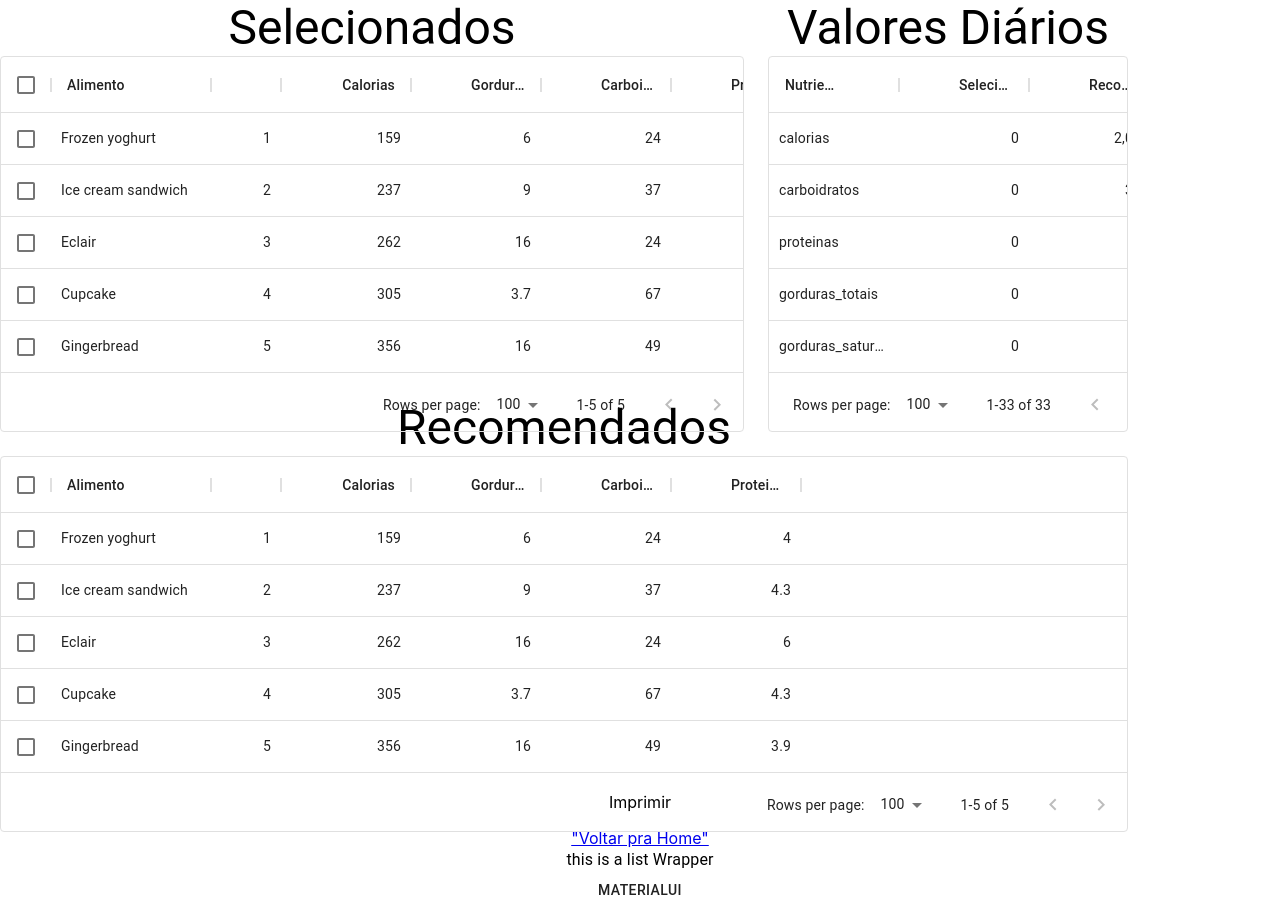
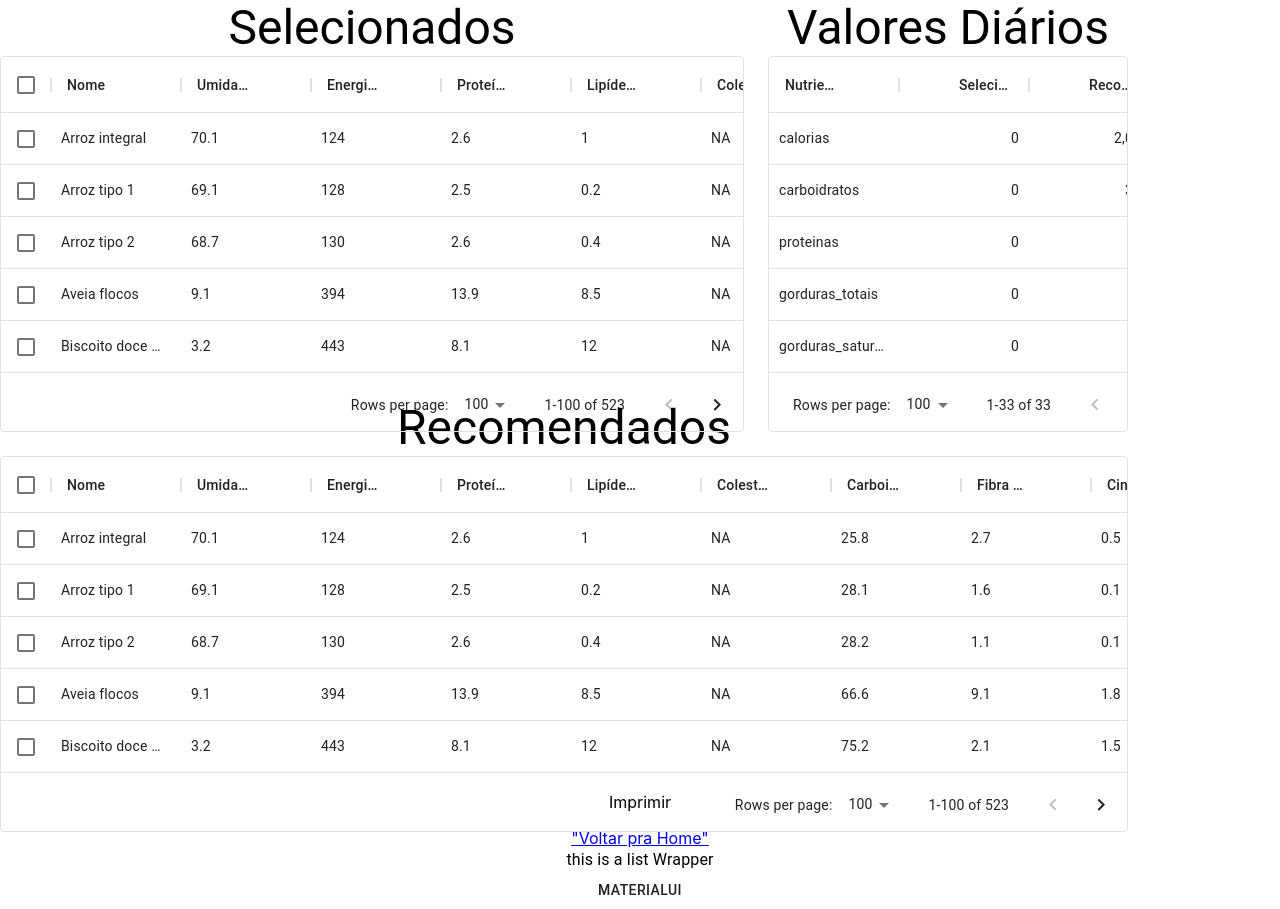
Before and after one commit to istrangeloop/engsoft-TP, a React (Create React App) app in the folder dietario/: page /dieta in a window 1280 px wide. Built offline with nearby package versions, Linux system fonts and the light colour scheme.

Commit message:
Substitui alimentos mock pelos dados reais

```diff
--- a/dietario/src/Dieta.jsx
+++ b/dietario/src/Dieta.jsx
@@ -1,82 +1,89 @@
-import React from 'react'
-import { Link } from 'react-router-dom'
-import { Box, Grid, Typography } from '@material-ui/core'
-import { DataGrid } from '@material-ui/data-grid';
-import TypoGraphy from '@material-ui/core/Typography'
-import { valoresDiarios } from './utils.js'
+import React from "react";
+import { Link } from "react-router-dom";
+import { Box, Grid, Typography } from "@material-ui/core";
+import { DataGrid } from "@material-ui/data-grid";
+import TypoGraphy from "@material-ui/core/Typography";
+import { valoresDiarios } from "./utils.js";
+import * as foodNutrients from "./foodNutrients.js";
 
-
-const TabelaValoresDiarios = props => {
-
+const TabelaValoresDiarios = (props) => {
   const cols2 = [
-        { field: 'nome', headerName: 'Nutriente', width: 130 },
-        { field: 'selecionado', headerName: 'Selecionado', type: 'number', width: 130 },
-        { field: 'recomendado', headerName: 'Recomendado', type: 'number', width: 130 },
-        { field: 'unidade', headerName: 'Unidade', width: 130 },
+    { field: "nome", headerName: "Nutriente", width: 130 },
+    { field: "selecionado", headerName: "Selecionado", type: "number", width: 130 },
+    { field: "recomendado", headerName: "Recomendado", type: "number", width: 130 },
+    { field: "unidade", headerName: "Unidade", width: 130 },
   ];
 
   const rows = valoresDiarios.map((item) => {
-        return {id: item.id, nome: item.nome, selecionado: 0, recomendado: item.valor, unidade: item.unidade}
-    })
-    console.log(rows)
+    return { id: item.id, nome: item.nome, selecionado: 0, recomendado: item.valor, unidade: item.unidade };
+  });
+  console.log(rows);
   return (
     <>
-            <TypoGraphy variant="h3" component="h2" >
+      <TypoGraphy variant="h3" component="h2">
         Valores Diários
       </TypoGraphy>
       <DataGrid rows={rows} columns={cols2} />
     </>
-    )
-}
+  );
+};
 
 // este componente é a interface que contém o que será exibido na tela
 
-const Dieta = props => {
+class Dieta extends React.Component {
+  constructor(props) {
+    super(props);
+    this.state = {
+      initialized: false,
+      columns: [],
+      rows: [],
+    };
+  }
 
-    // mock data
-    const columns = [
-        {
-            field: 'nome',
-            headerName: 'Alimento',
-            description: 'Nome do alimento',
-            sortable: true,
-            width: 160,
-            //valueGetter: (params) =>
-            //  `${params.getValue('firstName') || ''} ${params.getValue('lastName') || ''}`,
-          },
-        { field: 'id', headerName: 'ID', type: 'number', width: 70 },
-        { field: 'calorias', headerName: 'Calorias', type: 'number', width: 130 },
-        { field: 'gordura', headerName: 'Gorduras', type: 'number', width: 130 },
-        { field: 'carboidratos', headerName: 'Carboidratos', type: 'number', width: 130 },
-        { field: 'proteinas', headerName: 'Proteinas', type: 'number', width: 130 },
-      ];
+  async componentDidMount() {
+    await foodNutrients.init();
 
-    const rows = [
-        { id: 1, nome: 'Frozen yoghurt', calorias: 159, gordura: 6.0, carboidratos: 24, proteinas: 4.0},
-        { id: 2, nome: 'Ice cream sandwich', calorias: 237, gordura: 9.0, carboidratos: 37, proteinas: 4.3},
-        { id: 3, nome: 'Eclair', calorias: 262, gordura: 16.0,carboidratos:  24, proteinas:  6.0},
-        { id: 4, nome: 'Cupcake', calorias:  305, gordura: 3.7, carboidratos: 67, proteinas: 4.3},
-        { id: 5, nome: 'Gingerbread', calorias: 356, gordura: 16.0,carboidratos:  49,proteinas:  3.9},
-      ];
-    ///
+    const no_value = { Tr: 0, "*": -1, NA: -2, "": -3 };
+    const units = foodNutrients.getUnits();
+    this.setState({
+      columns: foodNutrients
+        .getColumns()
+        .map((x, i) => {
+          return {
+            field: x,
+            headerName: units[i] ? `${x} (${units[i]})` : x,
+            width: 130,
+            sortComparator: (v1, v2) => (v1 in no_value ? no_value[v1] : v1) - (v2 in no_value ? no_value[v2] : v2),
+          };
+        })
+        .slice(1),
+    });
 
+    this.setState({ rows: foodNutrients.getFoods() });
+
+    this.setState({ initialized: true });
+  }
+
+  render() {
     return (
       <>
-            <Grid container spacing={3} style={{ width: '90%' }} justify="center">
+        <Grid container spacing={3} style={{ width: "90%" }} justify="center">
           <Grid item xs={8} style={{ height: 400 }}>
             <TypoGraphy variant="h3" component="h2">
               Selecionados
             </TypoGraphy>
-                    <DataGrid rows={rows} columns={columns} checkboxSelection />
+            <DataGrid rows={this.state.rows} columns={this.state.columns} checkboxSelection />
           </Grid>
           <Grid item xs={4} style={{ height: 400 }}>
             <TabelaValoresDiarios />
           </Grid>
-                <Grid item xs={12} style={{ height: 400, width: '60%' }}>
-                    <Box><TypoGraphy variant="h3" component="h2">
+          <Grid item xs={12} style={{ height: 400, width: "60%" }}>
+            <Box>
+              <TypoGraphy variant="h3" component="h2">
                 Recomendados
-                    </TypoGraphy></Box>
-                    <DataGrid rows={rows} columns={columns} checkboxSelection />
+              </TypoGraphy>
+            </Box>
+            <DataGrid rows={this.state.rows} columns={this.state.columns} checkboxSelection />
           </Grid>
         </Grid>
         <p>Imprimir</p>
@@ -84,7 +91,8 @@ const Dieta = props => {
           "Voltar pra Home"
         </Link>
       </>
-    )
+    );
+  }
 }
 
-export default Dieta
+export default Dieta;
```
Lines whose indentation alone changed are shown as unchanged.
